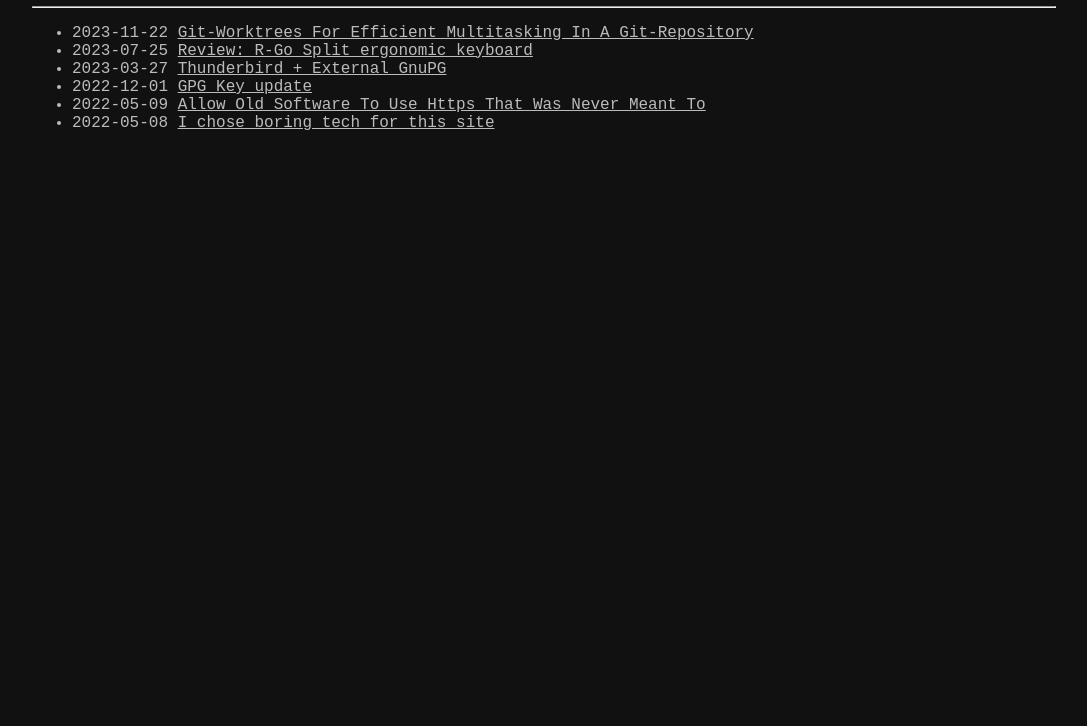
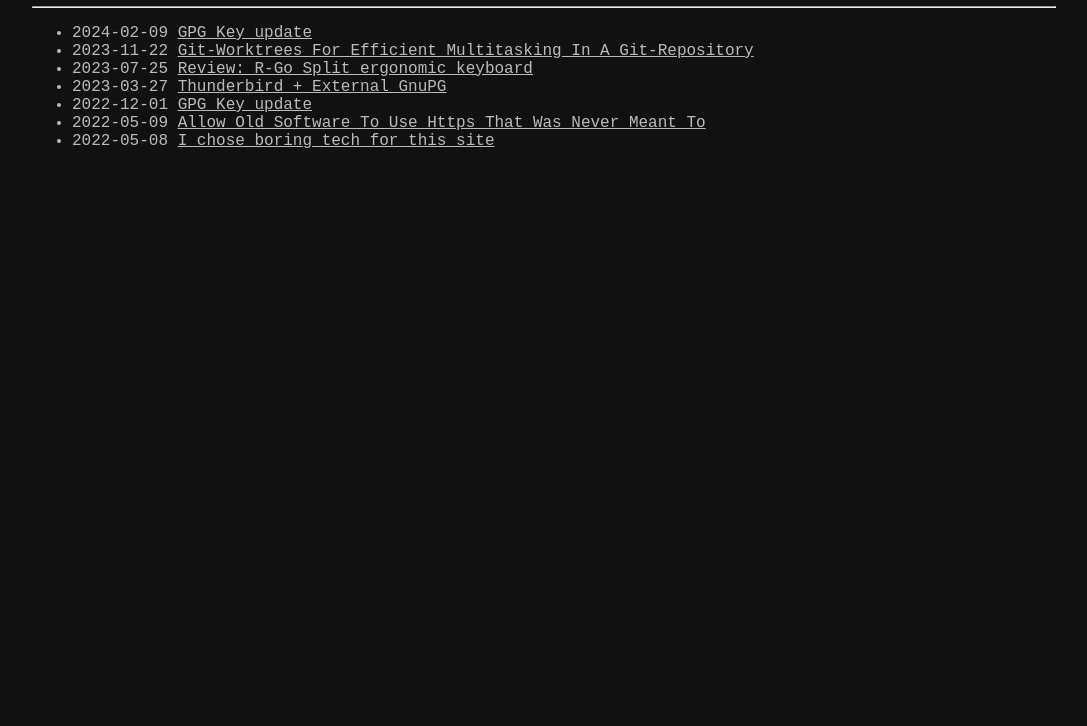
Before and after one commit to Piraty/website, a plain HTML site: page txt/index.html in a window 1280 px wide. Shown: the part 74-800 px from the top of the page, without its empty margins (96-1183 px from the left). Drawn offline with Linux system fonts and the light colour scheme.

Commit message:
published from: 39ee855 (txt/index: add entry for gpg key update, 2024-02-10)
this commit was made by 'make publish'
real work happens on master

```diff
--- a/txt/index.html
+++ b/txt/index.html
@@ -12,6 +12,7 @@
 <h1 id="piraty-txt"><a href="../index.html">Piraty</a> &#47; txt</h1>
 <hr/>
 <ul>
+<li>2024-02-09 <a href="./gpg-key-update-2024-02-09.html">GPG Key update</a></li>
 <li>2023-11-22 <a href="./git-worktrees-multitasking.html">Git-Worktrees For Efficient Multitasking In A Git-Repository</a></li>
 <li>2023-07-25 <a href="./review-rgo-split.html">Review: R-Go Split ergonomic keyboard</a></li>
 <li>2023-03-27 <a href="./thunderbird-external-gnupg.html">Thunderbird + External GnuPG</a></li>
```
